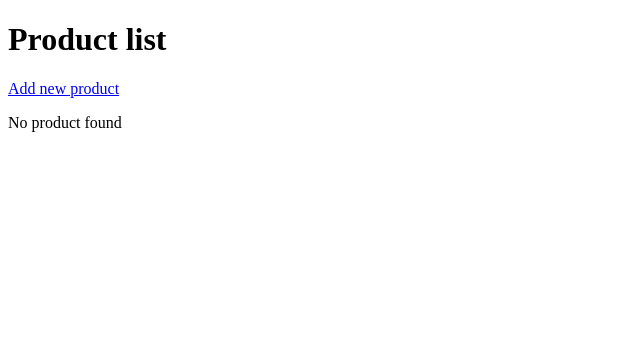
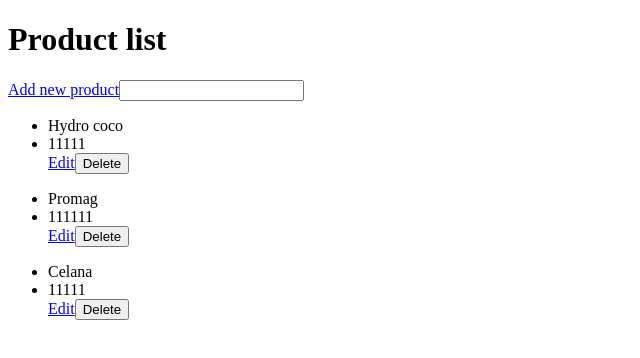
Before and after one commit to faiz832/React-CRUD-REST-API, a React (Vite) app: page /product in a window 1280 px wide. Shown: the top 358 px of the page, without its empty margins (0-640 px from the left). Built offline with nearby package versions, Linux system fonts and the light colour scheme; data requests are answered from the project's data file.

Commit message:
feat: search product

```diff
--- a/db.json
+++ b/db.json
@@ -1,3 +1,19 @@
 {
-  "products": []
+  "products": [
+    {
+      "name": "Hydro coco",
+      "price": "11111",
+      "id": 1
+    },
+    {
+      "name": "Promag",
+      "price": "111111",
+      "id": 2
+    },
+    {
+      "name": "Celana",
+      "price": "11111",
+      "id": 3
+    }
+  ]
 }
--- a/src/pages/Product.jsx
+++ b/src/pages/Product.jsx
@@ -1,14 +1,15 @@
 import { useEffect, useState } from "react";
 import { Link } from "react-router-dom";
-import { deleteProduct, getProduct } from "../services/productServices";
+import { deleteProduct, getProduct, getProducts } from "../services/productServices";
 
 export default function Product() {
   const [products, setProducts] = useState([]);
   const [loading, setLoading] = useState(true);
+  const [search, setSearch] = useState("");
 
   const loadProduct = async () => {
     try {
-      const data = await getProduct();
+      const data = await getProducts(search);
       setProducts(data);
     } catch (err) {
       console.log(err);
@@ -27,13 +28,14 @@ export default function Product() {
   };
 
   useEffect(() => {
-    loadProduct();
-  }, []);
+    loadProduct(search);
+  }, [search]);
 
   return (
     <>
       <h1>Product list</h1>
       <Link to="/product/add">Add new product</Link>
+      <input type="search" value={search} onChange={(e) => setSearch(e.target.value)} />
       {loading && <h1>Loading...</h1>}
       {products.length > 0 ? (
         products.map((product) => (
--- a/src/services/productServices.js
+++ b/src/services/productServices.js
@@ -29,3 +29,9 @@ export const deleteProduct = async (id) => {
   const res = await apiClient.delete(`/products/${id}`);
   return res.data;
 };
+
+// SEARCH DATA
+export const getProducts = async (q) => {
+  const res = await apiClient.get(`/products?q=${q}`);
+  return res.data;
+};
```
